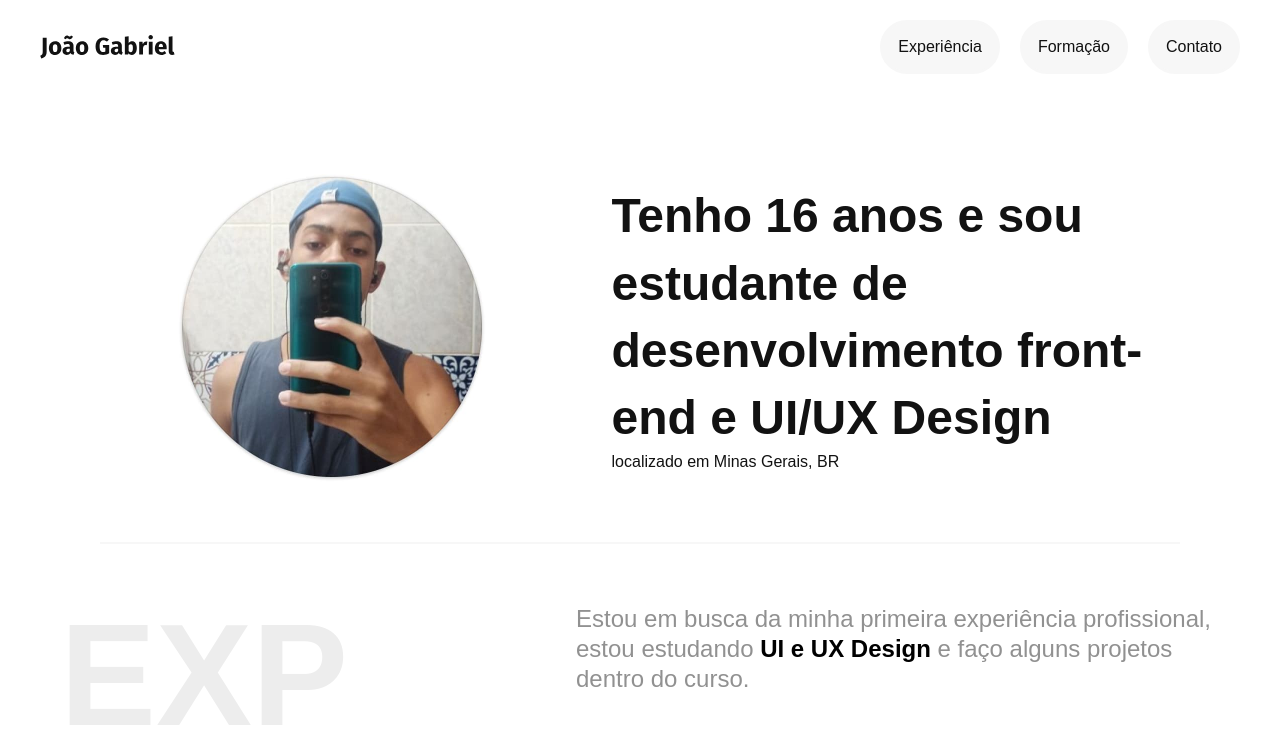
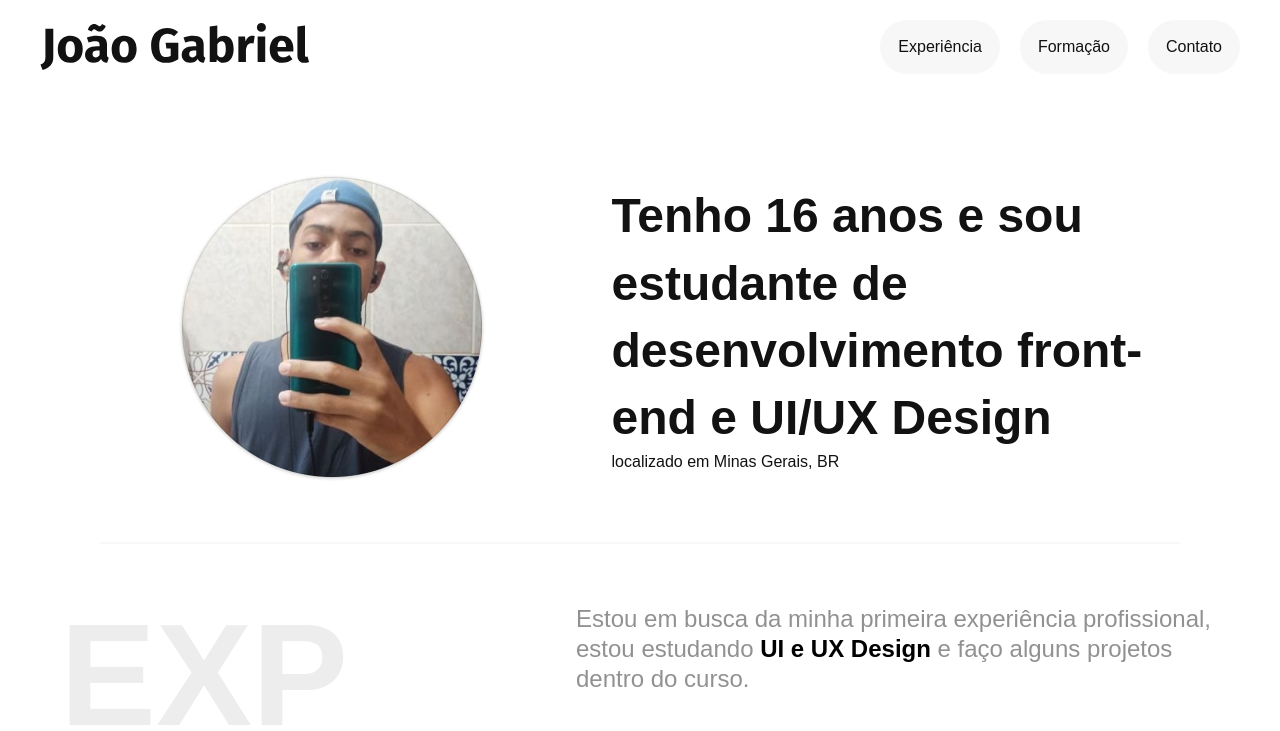
Before and after one commit to JoaoGabriel3-3/JoaoGabriel3-3.github.io, a plain HTML site: page index.html in a window 1280 px wide. Shown: the top 731 px of the page. Drawn offline with Linux system fonts and the light colour scheme.

Commit message:
adição do favicon e o tamanho da marca

```diff
--- a/index.html
+++ b/index.html
@@ -6,12 +6,13 @@
   <meta name="viewport" content="width=device-width, initial-scale=1.0">
   <meta name="description" content="Estou disponível para a minha primeira oportunidade de emprego sendo desenvolvedor Front-END. 👨‍💻">
   <link rel="stylesheet" href="/css/style.min.css">
+  <link rel="icon" href="favicom.svg" type="image/svg+xml">
   <title>João Gabriel</title>
 </head>
 
 <body>
   <header class="container header" aria-label="Cabeçalho">
-    <img src="/img/marca.svg" alt="" width="135" height="24">
+    <img src="/img/marca.svg" alt="">
     <nav aria-label="Menu">
       <ul class="header-menu">
         <li><a href="#experiencia">Experiência</a></li>
```
